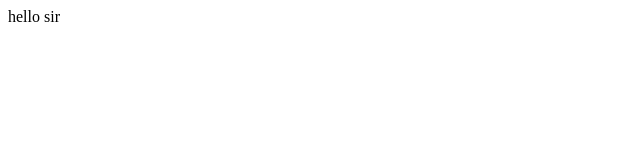
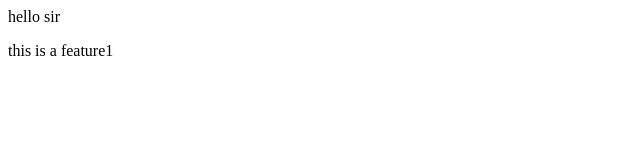
Before and after one commit to Sushilchamlingrai/localrepo, a plain HTML site: page index.html in a window 1280 px wide. Shown: the full height of the page, 0-640 px from the left. Drawn offline with Linux system fonts and the light colour scheme.

Commit message:
add new feature

```diff
--- a/index.html
+++ b/index.html
@@ -1 +1,2 @@
 <p>hello sir</p>
+<p>this is a feature1</p>
```
